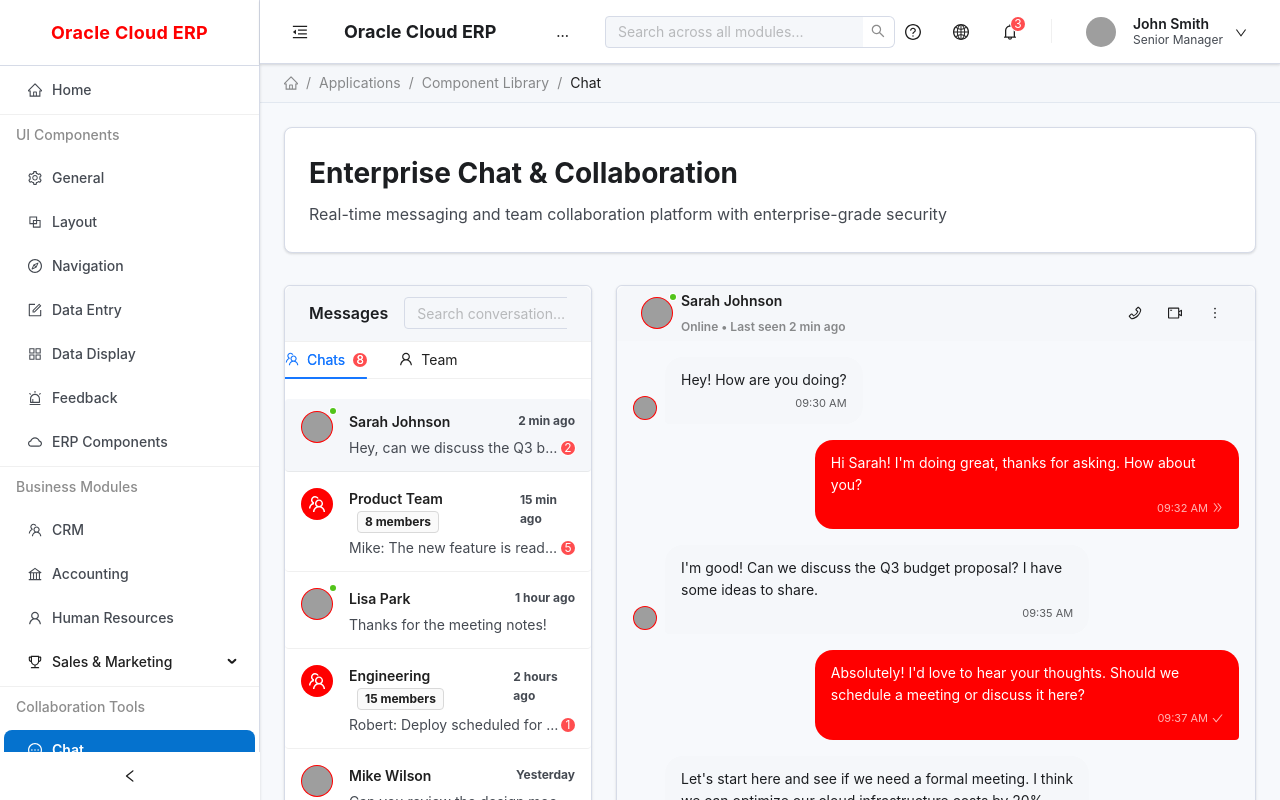
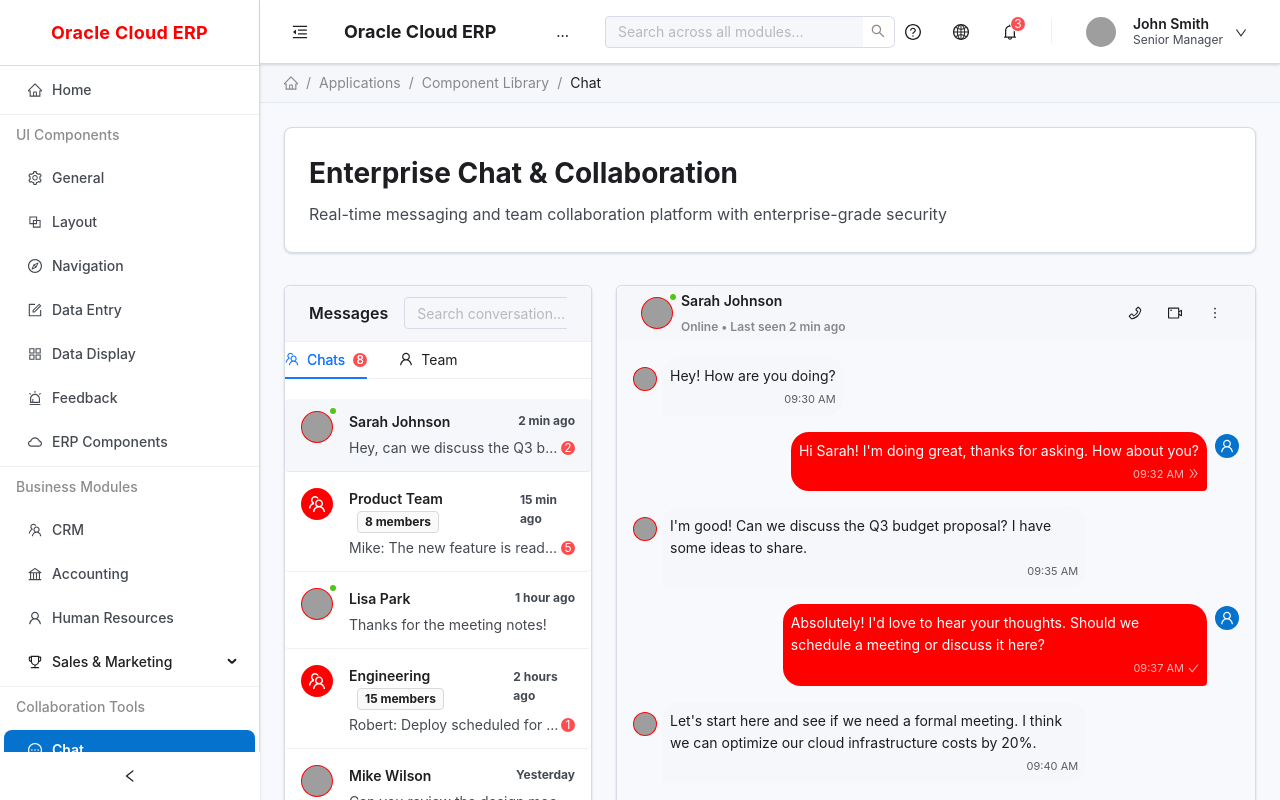
Before and after one commit to masoodrb/orako, a React (Create React App) app: page /chat in a window 1280 px wide. Shown: the top 800 px of the page. Built offline with nearby package versions, Linux system fonts and the light colour scheme; grey boxes are pictures that could not be loaded.

Commit message:
fixed margins

```diff
--- a/src/pages/ChatPage.js
+++ b/src/pages/ChatPage.js
@@ -240,7 +240,7 @@
           display: 'flex',
           justifyContent: message.isMine ? 'flex-end' : 'flex-start',
           marginBottom: '16px',
-          alignItems: 'flex-end'
+          alignItems: 'flex-start'
         }}
       >
         {!message.isMine && (
@@ -249,8 +249,9 @@
             size="small"
             style={{
               backgroundColor: 'var(--oracle-primary)',
-              marginRight: '8px',
-              marginBottom: '4px'
+              marginRight: '5px',
+              marginTop: '10px',
+              flexShrink: 0
             }}
             icon={!currentChat?.avatar ? <UserOutlined /> : undefined}
           >
@@ -260,11 +261,13 @@
         <div
           style={{
             maxWidth: '70%',
-            padding: '12px 16px',
+            padding: '8px 8px',
             borderRadius: message.isMine ? '18px 18px 4px 18px' : '18px 18px 18px 4px',
             backgroundColor: message.isMine ? 'var(--oracle-primary)' : 'var(--oracle-surface-secondary)',
             color: message.isMine ? 'white' : 'var(--oracle-text-primary)',
-            position: 'relative'
+            position: 'relative',
+            display: 'flex',
+            flexDirection: 'column'
           }}
         >
           <div style={{ marginBottom: '4px' }}>{message.content}</div>
@@ -275,7 +278,8 @@
               display: 'flex',
               alignItems: 'center',
               justifyContent: 'flex-end',
-              gap: '4px'
+              gap: '4px',
+              marginTop: 'auto'
             }}
           >
             {message.time}
@@ -286,6 +290,20 @@
             )}
           </div>
         </div>
+        {message.isMine && (
+          <Avatar
+            size="small"
+            style={{
+              backgroundColor: 'var(--oracle-secondary)',
+              marginLeft: '8px',
+              marginTop: '2px',
+              flexShrink: 0
+            }}
+            icon={<UserOutlined />}
+          >
+            You
+          </Avatar>
+        )}
       </div>
     );
   };
```
